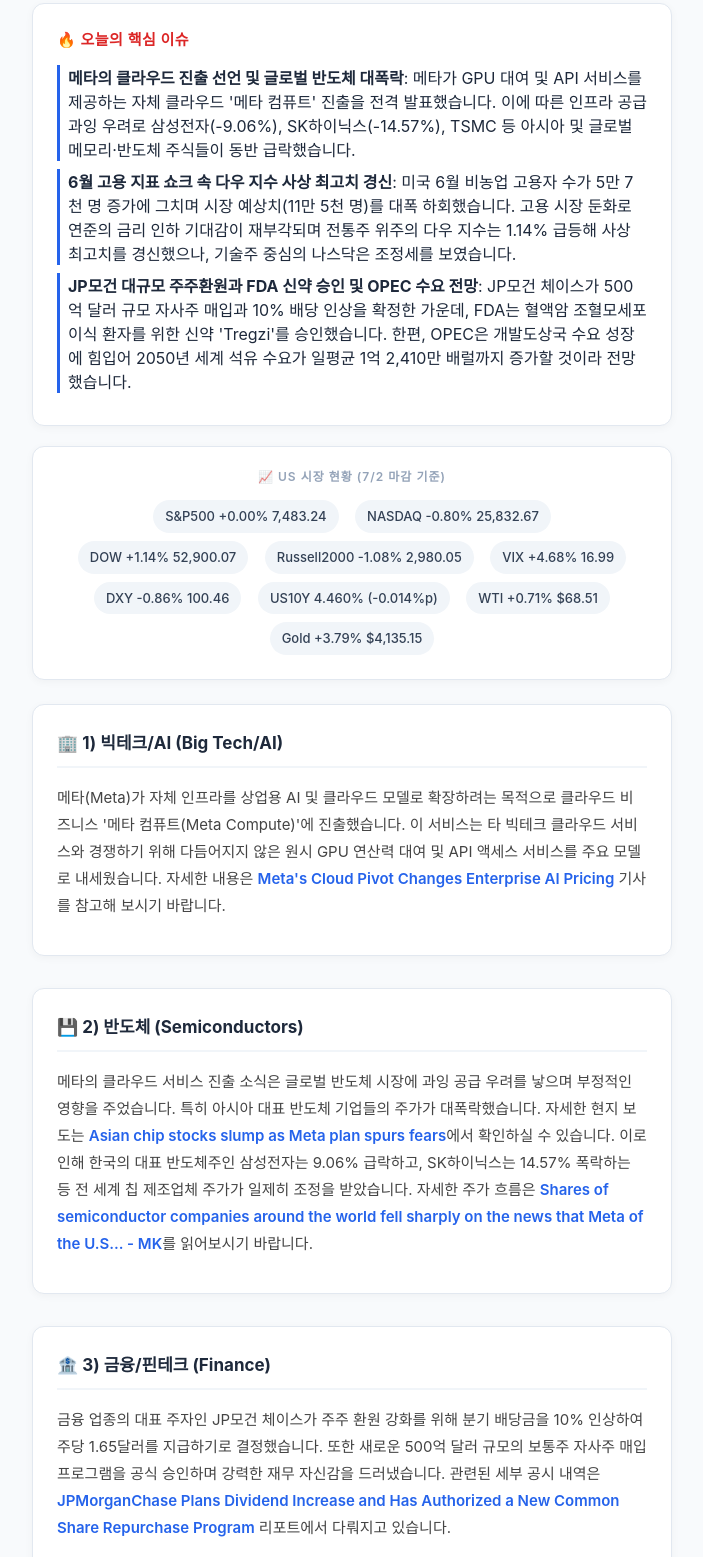
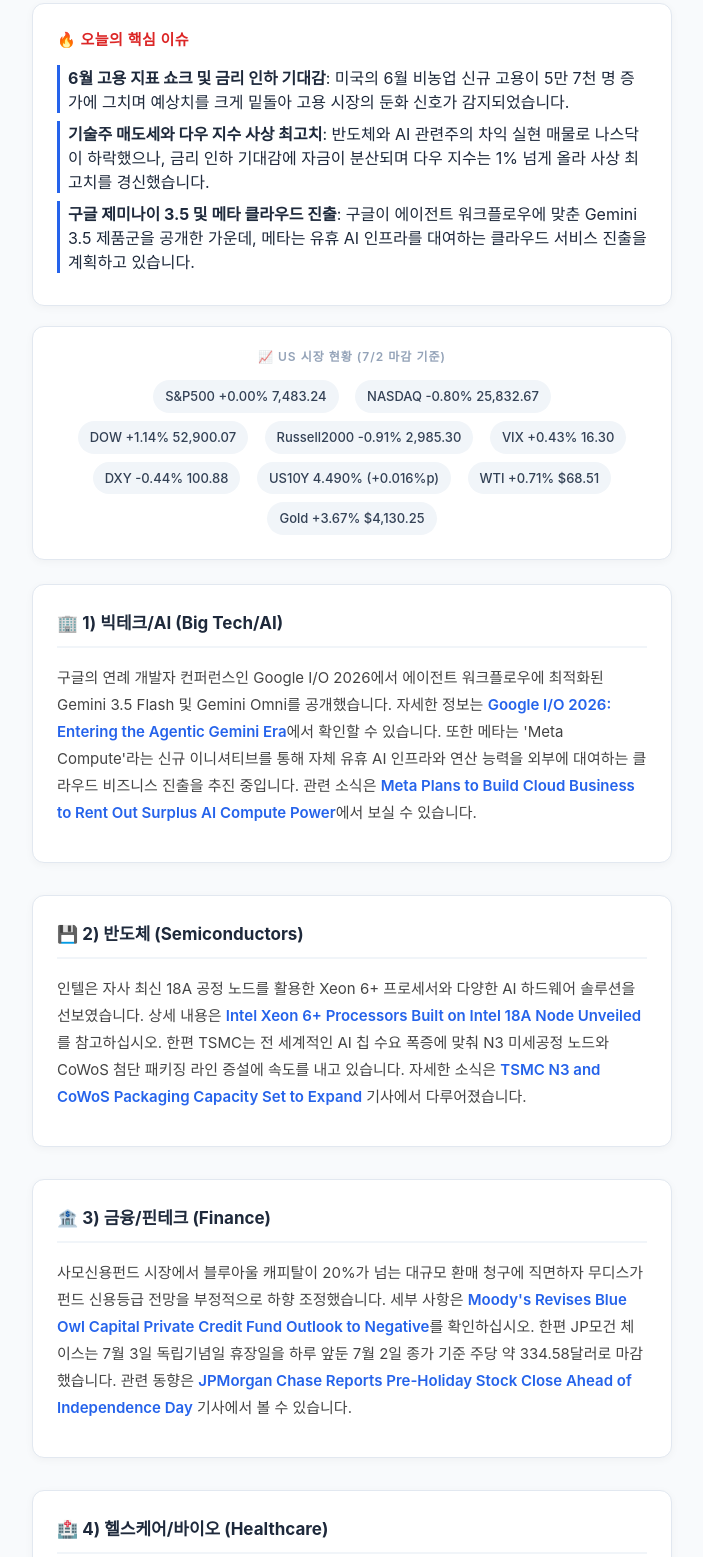
Before and after one commit to picoco1145/us-market-daily, a plain HTML site: page newsletter-2026-07-03.html in a window 1280 px wide. Shown: the part 188-1745 px from the top of the page, without its empty margins (288-991 px from the left). Drawn offline with Linux system fonts and the light colour scheme.

Commit message:
Generate 2026-07-03 newsletter and update index

```diff
--- a/newsletter-2026-07-03.html
+++ b/newsletter-2026-07-03.html
@@ -16,9 +16,9 @@
   <div style="background:#fff;border-radius:12px;padding:24px;margin-bottom:20px;border:1px solid #e2e8f0;box-shadow:0 2px 8px rgba(0,0,0,0.04);">
     <h2 style="margin:0 0 16px 0;font-size:15px;color:#dc2626;font-weight:600;letter-spacing:0.5px;">🔥 오늘의 핵심 이슈</h2>
     <ul style="margin:0;padding-left:0;list-style:none;">
-      <li style="margin-bottom:8px;padding-left:8px;border-left:3px solid #2563eb;color:#1e293b;"><strong>메타의 클라우드 진출 선언 및 글로벌 반도체 대폭락</strong>: 메타가 GPU 대여 및 API 서비스를 제공하는 자체 클라우드 '메타 컴퓨트' 진출을 전격 발표했습니다. 이에 따른 인프라 공급 과잉 우려로 삼성전자(-9.06%), SK하이닉스(-14.57%), TSMC 등 아시아 및 글로벌 메모리·반도체 주식들이 동반 급락했습니다.</li>
-      <li style="margin-bottom:8px;padding-left:8px;border-left:3px solid #2563eb;color:#1e293b;"><strong>6월 고용 지표 쇼크 속 다우 지수 사상 최고치 경신</strong>: 미국 6월 비농업 고용자 수가 5만 7천 명 증가에 그치며 시장 예상치(11만 5천 명)를 대폭 하회했습니다. 고용 시장 둔화로 연준의 금리 인하 기대감이 재부각되며 전통주 위주의 다우 지수는 1.14% 급등해 사상 최고치를 경신했으나, 기술주 중심의 나스닥은 조정세를 보였습니다.</li>
-      <li style="margin-bottom:8px;padding-left:8px;border-left:3px solid #2563eb;color:#1e293b;"><strong>JP모건 대규모 주주환원과 FDA 신약 승인 및 OPEC 수요 전망</strong>: JP모건 체이스가 500억 달러 규모 자사주 매입과 10% 배당 인상을 확정한 가운데, FDA는 혈액암 조혈모세포 이식 환자를 위한 신약 'Tregzi'를 승인했습니다. 한편, OPEC은 개발도상국 수요 성장에 힘입어 2050년 세계 석유 수요가 일평균 1억 2,410만 배럴까지 증가할 것이라 전망했습니다.</li>
+      <li style="margin-bottom:8px;padding-left:8px;border-left:3px solid #2563eb;color:#1e293b;"><strong>6월 고용 지표 쇼크 및 금리 인하 기대감</strong>: 미국의 6월 비농업 신규 고용이 5만 7천 명 증가에 그치며 예상치를 크게 밑돌아 고용 시장의 둔화 신호가 감지되었습니다.</li>
+      <li style="margin-bottom:8px;padding-left:8px;border-left:3px solid #2563eb;color:#1e293b;"><strong>기술주 매도세와 다우 지수 사상 최고치</strong>: 반도체와 AI 관련주의 차익 실현 매물로 나스닥이 하락했으나, 금리 인하 기대감에 자금이 분산되며 다우 지수는 1% 넘게 올라 사상 최고치를 경신했습니다.</li>
+      <li style="margin-bottom:8px;padding-left:8px;border-left:3px solid #2563eb;color:#1e293b;"><strong>구글 제미나이 3.5 및 메타 클라우드 진출</strong>: 구글이 에이전트 워크플로우에 맞춘 Gemini 3.5 제품군을 공개한 가운데, 메타는 유휴 AI 인프라를 대여하는 클라우드 서비스 진출을 계획하고 있습니다.</li>
     </ul>
   </div>
 
@@ -28,12 +28,12 @@
       <span style="display:inline-block;margin:4px 6px;padding:6px 12px;background:#f1f5f9;border-radius:20px;font-size:13px;color:#334155;font-weight:500;">S&P500 +0.00% 7,483.24</span>
       <span style="display:inline-block;margin:4px 6px;padding:6px 12px;background:#f1f5f9;border-radius:20px;font-size:13px;color:#334155;font-weight:500;">NASDAQ -0.80% 25,832.67</span>
       <span style="display:inline-block;margin:4px 6px;padding:6px 12px;background:#f1f5f9;border-radius:20px;font-size:13px;color:#334155;font-weight:500;">DOW +1.14% 52,900.07</span>
-      <span style="display:inline-block;margin:4px 6px;padding:6px 12px;background:#f1f5f9;border-radius:20px;font-size:13px;color:#334155;font-weight:500;">Russell2000 -1.08% 2,980.05</span>
-      <span style="display:inline-block;margin:4px 6px;padding:6px 12px;background:#f1f5f9;border-radius:20px;font-size:13px;color:#334155;font-weight:500;">VIX +4.68% 16.99</span>
-      <span style="display:inline-block;margin:4px 6px;padding:6px 12px;background:#f1f5f9;border-radius:20px;font-size:13px;color:#334155;font-weight:500;">DXY -0.86% 100.46</span>
-      <span style="display:inline-block;margin:4px 6px;padding:6px 12px;background:#f1f5f9;border-radius:20px;font-size:13px;color:#334155;font-weight:500;">US10Y 4.460% (-0.014%p)</span>
+      <span style="display:inline-block;margin:4px 6px;padding:6px 12px;background:#f1f5f9;border-radius:20px;font-size:13px;color:#334155;font-weight:500;">Russell2000 -0.91% 2,985.30</span>
+      <span style="display:inline-block;margin:4px 6px;padding:6px 12px;background:#f1f5f9;border-radius:20px;font-size:13px;color:#334155;font-weight:500;">VIX +0.43% 16.30</span>
+      <span style="display:inline-block;margin:4px 6px;padding:6px 12px;background:#f1f5f9;border-radius:20px;font-size:13px;color:#334155;font-weight:500;">DXY -0.44% 100.88</span>
+      <span style="display:inline-block;margin:4px 6px;padding:6px 12px;background:#f1f5f9;border-radius:20px;font-size:13px;color:#334155;font-weight:500;">US10Y 4.490% (+0.016%p)</span>
       <span style="display:inline-block;margin:4px 6px;padding:6px 12px;background:#f1f5f9;border-radius:20px;font-size:13px;color:#334155;font-weight:500;">WTI +0.71% $68.51</span>
-      <span style="display:inline-block;margin:4px 6px;padding:6px 12px;background:#f1f5f9;border-radius:20px;font-size:13px;color:#334155;font-weight:500;">Gold +3.79% $4,135.15</span>
+      <span style="display:inline-block;margin:4px 6px;padding:6px 12px;background:#f1f5f9;border-radius:20px;font-size:13px;color:#334155;font-weight:500;">Gold +3.67% $4,130.25</span>
     </div>
   </div>
 
@@ -41,46 +41,46 @@
     <h2 style="margin:0 0 16px 0;font-size:17px;color:#1e293b;border-bottom:2px solid #f1f5f9;padding-bottom:12px;">
       🏢 1) 빅테크/AI (Big Tech/AI)
     </h2>
-    <p style="margin:0 0 12px 0;line-height:1.8;color:#444;font-size:15px;">메타(Meta)가 자체 인프라를 상업용 AI 및 클라우드 모델로 확장하려는 목적으로 클라우드 비즈니스 '메타 컴퓨트(Meta Compute)'에 진출했습니다. 이 서비스는 타 빅테크 클라우드 서비스와 경쟁하기 위해 다듬어지지 않은 원시 GPU 연산력 대여 및 API 액세스 서비스를 주요 모델로 내세웠습니다. 자세한 내용은 <a href="https://www.kursol.io/blog/ai-breaking-news-2026-07-02-meta-cloud-business" style="color:#2563eb;text-decoration:none;font-weight:600;">Meta's Cloud Pivot Changes Enterprise AI Pricing</a> 기사를 참고해 보시기 바랍니다.</p>
+    <p style="margin:0 0 12px 0;line-height:1.8;color:#444;font-size:15px;">구글의 연례 개발자 컨퍼런스인 Google I/O 2026에서 에이전트 워크플로우에 최적화된 Gemini 3.5 Flash 및 Gemini Omni를 공개했습니다. 자세한 정보는 <a href="https://blog.google" style="color:#2563eb;text-decoration:none;font-weight:600;">Google I/O 2026: Entering the Agentic Gemini Era</a>에서 확인할 수 있습니다. 또한 메타는 'Meta Compute'라는 신규 이니셔티브를 통해 자체 유휴 AI 인프라와 연산 능력을 외부에 대여하는 클라우드 비즈니스 진출을 추진 중입니다. 관련 소식은 <a href="https://finance.yahoo.com" style="color:#2563eb;text-decoration:none;font-weight:600;">Meta Plans to Build Cloud Business to Rent Out Surplus AI Compute Power</a>에서 보실 수 있습니다.</p>
   </div>
 
   <div style="margin-bottom:32px;padding:24px;background:#fff;border-radius:12px;border:1px solid #e2e8f0;box-shadow:0 2px 8px rgba(0,0,0,0.04);">
     <h2 style="margin:0 0 16px 0;font-size:17px;color:#1e293b;border-bottom:2px solid #f1f5f9;padding-bottom:12px;">
       💾 2) 반도체 (Semiconductors)
     </h2>
-    <p style="margin:0 0 12px 0;line-height:1.8;color:#444;font-size:15px;">메타의 클라우드 서비스 진출 소식은 글로벌 반도체 시장에 과잉 공급 우려를 낳으며 부정적인 영향을 주었습니다. 특히 아시아 대표 반도체 기업들의 주가가 대폭락했습니다. 자세한 현지 보도는 <a href="https://www.taipeitimes.com/News/biz/archives/2026/07/03/2003860133" style="color:#2563eb;text-decoration:none;font-weight:600;">Asian chip stocks slump as Meta plan spurs fears</a>에서 확인하실 수 있습니다. 이로 인해 한국의 대표 반도체주인 삼성전자는 9.06% 급락하고, SK하이닉스는 14.57% 폭락하는 등 전 세계 칩 제조업체 주가가 일제히 조정을 받았습니다. 자세한 주가 흐름은 <a href="https://www.mk.co.kr/en/society/12089139" style="color:#2563eb;text-decoration:none;font-weight:600;">Shares of semiconductor companies around the world fell sharply on the news that Meta of the U.S... - MK</a>를 읽어보시기 바랍니다.</p>
+    <p style="margin:0 0 12px 0;line-height:1.8;color:#444;font-size:15px;">인텔은 자사 최신 18A 공정 노드를 활용한 Xeon 6+ 프로세서와 다양한 AI 하드웨어 솔루션을 선보였습니다. 상세 내용은 <a href="https://www.intel.com" style="color:#2563eb;text-decoration:none;font-weight:600;">Intel Xeon 6+ Processors Built on Intel 18A Node Unveiled</a>를 참고하십시오. 한편 TSMC는 전 세계적인 AI 칩 수요 폭증에 맞춰 N3 미세공정 노드와 CoWoS 첨단 패키징 라인 증설에 속도를 내고 있습니다. 자세한 소식은 <a href="https://finance.yahoo.com" style="color:#2563eb;text-decoration:none;font-weight:600;">TSMC N3 and CoWoS Packaging Capacity Set to Expand</a> 기사에서 다루어졌습니다.</p>
   </div>
 
   <div style="margin-bottom:32px;padding:24px;background:#fff;border-radius:12px;border:1px solid #e2e8f0;box-shadow:0 2px 8px rgba(0,0,0,0.04);">
     <h2 style="margin:0 0 16px 0;font-size:17px;color:#1e293b;border-bottom:2px solid #f1f5f9;padding-bottom:12px;">
       🏦 3) 금융/핀테크 (Finance)
     </h2>
-    <p style="margin:0 0 12px 0;line-height:1.8;color:#444;font-size:15px;">금융 업종의 대표 주자인 JP모건 체이스가 주주 환원 강화를 위해 분기 배당금을 10% 인상하여 주당 1.65달러를 지급하기로 결정했습니다. 또한 새로운 500억 달러 규모의 보통주 자사주 매입 프로그램을 공식 승인하며 강력한 재무 자신감을 드러냈습니다. 관련된 세부 공시 내역은 <a href="https://www.jpmorganchase.com/ir/news/2026/jpmc-dividend-increase-common-share-repurchase" style="color:#2563eb;text-decoration:none;font-weight:600;">JPMorganChase Plans Dividend Increase and Has Authorized a New Common Share Repurchase Program</a> 리포트에서 다뤄지고 있습니다.</p>
+    <p style="margin:0 0 12px 0;line-height:1.8;color:#444;font-size:15px;">사모신용펀드 시장에서 블루아울 캐피탈이 20%가 넘는 대규모 환매 청구에 직면하자 무디스가 펀드 신용등급 전망을 부정적으로 하향 조정했습니다. 세부 사항은 <a href="https://finance.yahoo.com" style="color:#2563eb;text-decoration:none;font-weight:600;">Moody's Revises Blue Owl Capital Private Credit Fund Outlook to Negative</a>를 확인하십시오. 한편 JP모건 체이스는 7월 3일 독립기념일 휴장일을 하루 앞둔 7월 2일 종가 기준 주당 약 334.58달러로 마감했습니다. 관련 동향은 <a href="https://www.jpmorganchase.com" style="color:#2563eb;text-decoration:none;font-weight:600;">JPMorgan Chase Reports Pre-Holiday Stock Close Ahead of Independence Day</a> 기사에서 볼 수 있습니다.</p>
   </div>
 
   <div style="margin-bottom:32px;padding:24px;background:#fff;border-radius:12px;border:1px solid #e2e8f0;box-shadow:0 2px 8px rgba(0,0,0,0.04); text-align: left;">
     <h2 style="margin:0 0 16px 0;font-size:17px;color:#1e293b;border-bottom:2px solid #f1f5f9;padding-bottom:12px;">
       🏥 4) 헬스케어/바이오 (Healthcare)
     </h2>
-    <p style="margin:0 0 12px 0;line-height:1.8;color:#444;font-size:15px;">헬스케어 부문에서는 미 식품의약국(FDA)이 성인 혈액암 환자의 동종 조혈모세포 이식(HSCT)에 수반되는 만성 이식편대숙주 질환(cGVHD) 발병률을 현저히 낮출 수 있는 혁신 면역치료제 'Tregzi'를 공식 승인했습니다. 이는 동종 조절 T세포(Regulatory T Cell)를 기반으로 하여 이식 성공률을 획기적으로 개선할 것으로 평가받고 있습니다. 공식 승인 내역은 <a href="https://www.fda.gov/drugs/resources-information-approved-drugs/fda-approves-allogeneic-regulatory-t-cell-based-immunotherapy-hspc-and-t-cells-vldq-use-matched" style="color:#2563eb;text-decoration:none;font-weight:600;">FDA approves allogeneic regulatory T cell-based immunotherapy with HSPC and T cells-vldq</a>에서 확인 가능합니다.</p>
+    <p style="margin:0 0 12px 0;line-height:1.8;color:#444;font-size:15px;">FDA는 5세 이상 환자의 독감 치료 및 예방을 위한 단회 투여형 제네릭 의약품인 조플루자(Xofluza, 성분명 발록사비르 마르복실) 제네릭을 최초로 승인했습니다. 구체적인 승인 발표는 <a href="https://www.fda.gov/news-events/press-announcements/fda-approves-first-single-dose-generic-treatment-influenza" style="color:#2563eb;text-decoration:none;font-weight:600;">FDA Approves First Single-Dose Generic Treatment for Influenza</a>를 참고하시기 바랍니다. 아울러 FDA는 미국 내 의약품 자체 생산 능력 강화를 목표로 하는 신규 파일럿 프로그램 'PreCheck'에 7개 제약사를 최종 선정했습니다. 세부 소식은 <a href="https://www.fda.gov" style="color:#2563eb;text-decoration:none;font-weight:600;">FDA Selects Seven Companies for PreCheck Pilot Program</a>에서 확인하실 수 있습니다.</p>
   </div>
 
   <div style="margin-bottom:32px;padding:24px;background:#fff;border-radius:12px;border:1px solid #e2e8f0;box-shadow:0 2px 8px rgba(0,0,0,0.04);">
     <h2 style="margin:0 0 16px 0;font-size:17px;color:#1e293b;border-bottom:2px solid #f1f5f9;padding-bottom:12px;">
       ⛽ 5) 에너지/원자재 (Energy)
     </h2>
-    <p style="margin:0 0 12px 0;line-height:1.8;color:#444;font-size:15px;">석유수출국기구(OPEC)가 발표한 2026 세계 석유 전망(World Oil Outlook) 보고서에 따르면, 전 세계 석유 수요는 인도 등 개발도상국 시장의 꾸준한 에너지 전환 지연과 경제 성장에 힘입어 2050년까지 하루 1억 2,410만 배럴 규모로 상승할 것으로 관측되었습니다. 해당 주요 지표 및 세부 전망은 <a href="https://astanatimes.com/2026/07/opec-sees-global-oil-demand-rising-to-124-million-barrels-per-day-by-2050/" style="color:#2563eb;text-decoration:none;font-weight:600;">OPEC Sees Global Oil Demand Rising to 124 Million Barrels Per Day by 2050</a> 자료를 통해 더 자세히 살펴보실 수 있습니다.</p>
+    <p style="margin:0 0 12px 0;line-height:1.8;color:#444;font-size:15px;">중동의 지정학적 리스크가 누그러지고 호르무즈 해협의 유조선 통행이 재개됨에 따라 WTI 원유 가격이 배럴당 67~69달러 선으로 조정을 받았습니다. 자세한 유가 정보는 <a href="https://www.eia.gov" style="color:#2563eb;text-decoration:none;font-weight:600;">WTI Crude Oil Prices Face Downward Pressure to Lowest Levels Since February</a>에서 볼 수 있습니다. 반면 OPEC은 '2026 세계 석유 전망' 보고서를 통해 개도국의 수요 성장을 필두로 2050년까지 전 세계 석유 수요가 일평균 1억 2,410만 배럴까지 계속 늘어날 것으로 관측했습니다. 관련 리포트는 <a href="https://www.eia.gov" style="color:#2563eb;text-decoration:none;font-weight:600;">OPEC World Oil Outlook 2026 Forecasts Rising Oil Demand Through 2050</a>를 확인하십시오.</p>
   </div>
 
   <div style="margin-bottom:32px;padding:24px;background:#fff;border-radius:12px;border:1px solid #e2e8f0;box-shadow:0 2px 8px rgba(0,0,0,0.04);">
     <h2 style="margin:0 0 16px 0;font-size:17px;color:#1e293b;border-bottom:2px solid #f1f5f9;padding-bottom:12px;">
       🌐 6) 거시경제/Fed Watch (Macro)
     </h2>
-    <p style="margin:0 0 12px 0;line-height:1.8;color:#444;font-size:15px;">미 연방준비제도(Fed·연준)의 연방공개시장위원회(FOMC)는 만장일치(12대 0) 찬성으로 기준 금리 타깃 범위를 현행 3.50%에서 3.75% 수준으로 유지하기로 최종 확정하여 시장의 변동성을 조절했습니다. 이와 관련된 공식 FOMC 성명서와 세부 통화 정책적 발언 내용은 <a href="https://www.federalreserve.gov/newsevents/pressreleases/monetary20260617a.htm" style="color:#2563eb;text-decoration:none;font-weight:600;">Federal Reserve Board - Federal Reserve issues FOMC statement</a> 공식 성명 채널을 참조하시기 바랍니다.</p>
+    <p style="margin:0 0 12px 0;line-height:1.8;color:#444;font-size:15px;">미 연준은 6월 17일 FOMC 회의에서 기준금리를 연 3.50%~3.75%로 재차 동결하기로 의결했습니다. 연준의 상세 성명서는 <a href="https://www.federalreserve.gov/newsevents/pressreleases/monetary20260617a.htm" style="color:#2563eb;text-decoration:none;font-weight:600;">Federal Reserve Board implementation note, June 17, 2026</a>에서 보실 수 있습니다. 한편 6월 미국의 비농업 부문 신규 일자리는 5만 7,000개 늘어나는 데 그쳐 시장 기대치를 크게 밑돌았고, 실업률은 4.2%로 소폭 하락하며 고용 쇼크를 나타냈습니다. 관련 동향은 <a href="https://www.federalreserve.gov" style="color:#2563eb;text-decoration:none;font-weight:600;">US Nonfarm Payrolls Increase by 57,000 in June, Significantly Missing Expectations</a>를 참고하시기 바랍니다.</p>
   </div>
 
   <div style="text-align:center;padding:20px;color:#94a3b8;font-size:12px;">
-    <div>수집 기사 수: 7개 | 2026-07-03 | US 마켓 데일리</div>
+    <div>수집 기사 수: 12개 | 2026-07-03 | US 마켓 데일리</div>
     <div style="margin-top:8px;">US 마켓 데일리 · 자동 발행</div>
     <div style="margin-top:4px;color:#cbd5e1;">Sent with Antigravity Code</div>
   </div>
```
Also changed, not shown: index.html (+1 -0 lines).
